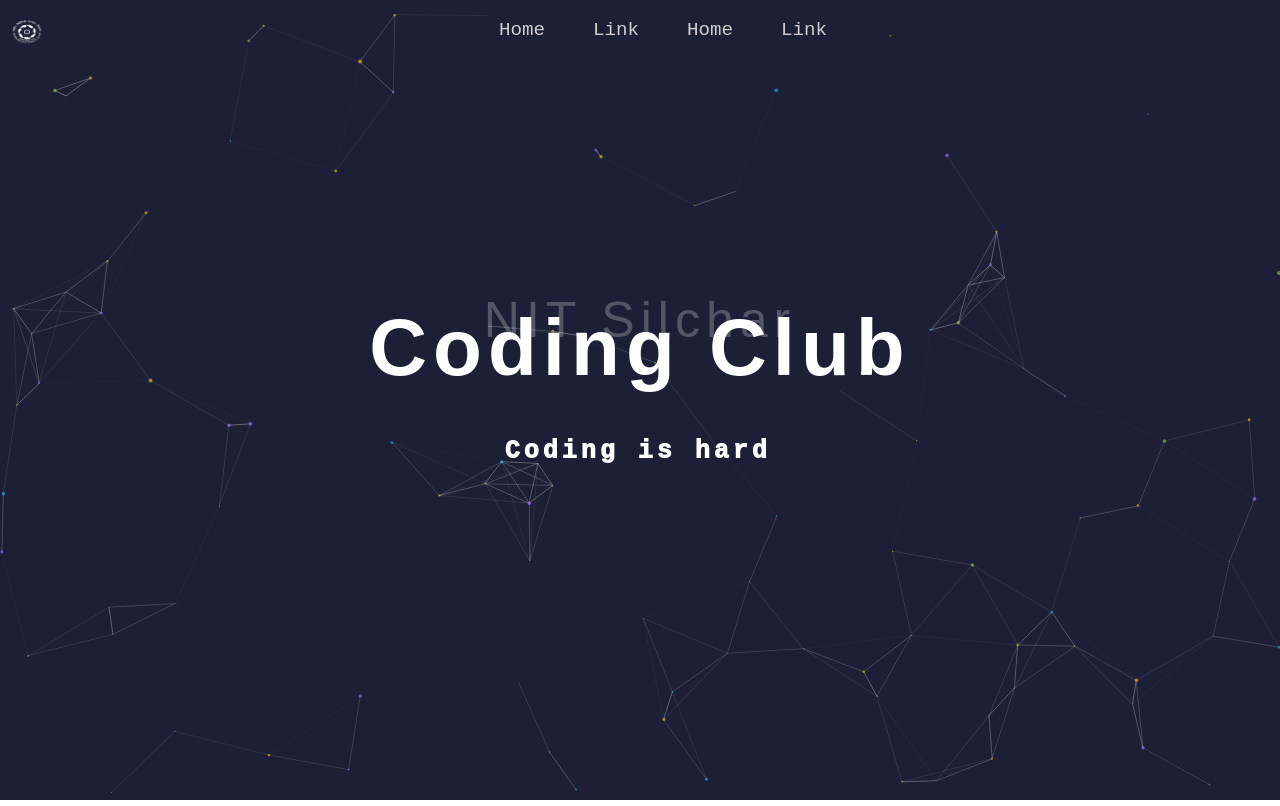
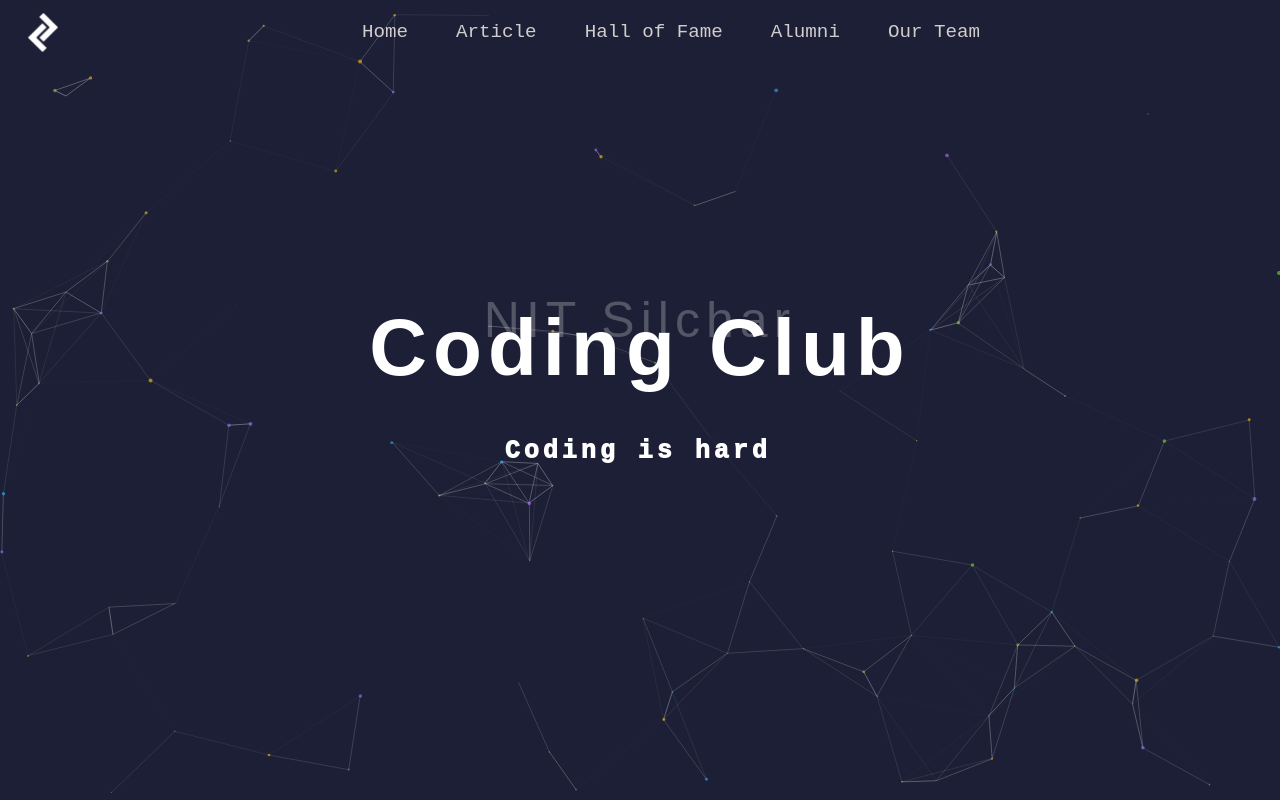
Before and after one commit to biju-borah/CCWebsiteFrontend, a plain HTML site: page index.html in a window 1280 px wide. Drawn offline with nearby package versions, Linux system fonts and the light colour scheme.

Commit message:
added logo

```diff
--- a/index.html
+++ b/index.html
@@ -17,7 +17,7 @@
     <nav class="navbar navbar-expand-lg bg-light">
         <div class="container-fluid">
             <a class="navbar-brand" href="#">
-                <img src="nitlogo.png" alt="Bootstrap" width="30" height="24">
+                <img src="logo.png" alt="Bootstrap" width="30" style="margin-left: 1rem;">
             </a>
             <button class="navbar-toggler" type="button" data-bs-toggle="collapse"
                 data-bs-target="#navbarSupportedContent" aria-controls="navbarSupportedContent" aria-expanded="false"
@@ -30,13 +30,16 @@
                         <a class="nav-link active" aria-current="page" href="#">Home</a>
                     </li>
                     <li class="nav-item">
-                        <a class="nav-link active" href="#">Link</a>
+                        <a class="nav-link active" href="#">Article</a>
                     </li>
                     <li class="nav-item">
-                        <a class="nav-link active" aria-current="page" href="#">Home</a>
+                        <a class="nav-link active" href="#">Hall of Fame</a>
                     </li>
                     <li class="nav-item">
-                        <a class="nav-link active" href="#">Link</a>
+                        <a class="nav-link active" aria-current="page" href="#">Alumni</a>
+                    </li>
+                    <li class="nav-item">
+                        <a class="nav-link active" href="#">Our Team</a>
                     </li>
                 </ul>
             </div>
--- a/style.css
+++ b/style.css
@@ -9,6 +9,18 @@
     height: 100%;
     margin: 0px;
     padding: 0px;
+}
+
+::-webkit-scrollbar {
+    width: 8px;
+}
+
+::-webkit-scrollbar-thumb {
+    background: #a0a0a0;
+}
+
+::-webkit-scrollbar-track {
+    background: #f5f5f5;
 }
 
 .navbar {
```
Also changed, not shown: logo.png (added).
